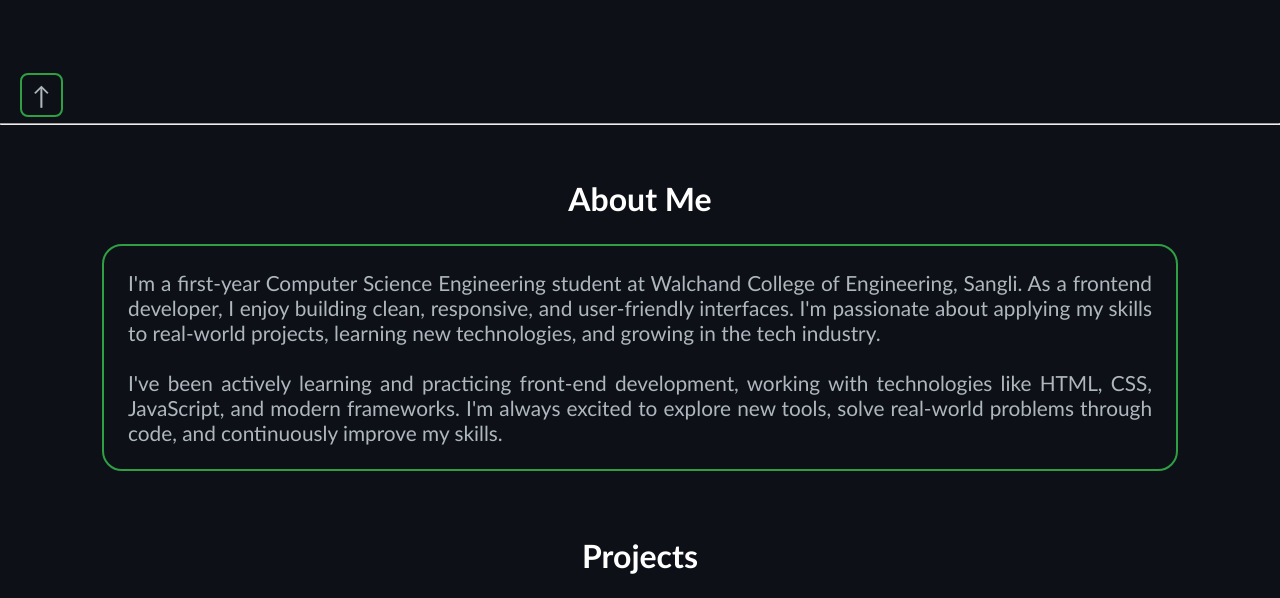
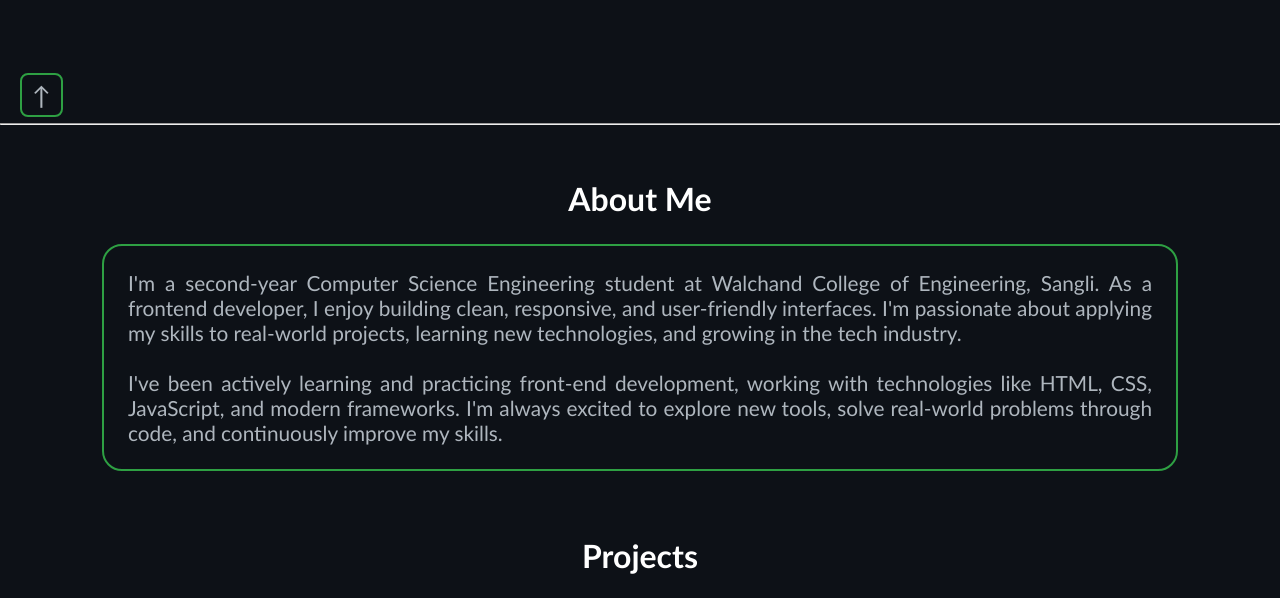
Before and after one commit to AjitM07/ajitmangsulikar.in, a plain HTML site: page index.html in a window 1280 px wide. Shown: the part 647-1245 px from the top of the page. Drawn offline with Linux system fonts and the light colour scheme.

Commit message:
Update index.html

```diff
--- a/index.html
+++ b/index.html
@@ -64,7 +64,7 @@
 
     <section class="aboutme" id="aboutme">
         <h2 class="tags">About Me</h2>
-                <p class="About"> I'm a first-year Computer Science Engineering student at Walchand College of Engineering, Sangli.    As a frontend developer, I enjoy building clean, responsive, and user-friendly interfaces. I'm passionate about applying my skills to real-world projects, learning new technologies, and growing in the tech industry.<br><br>  I've been actively learning and practicing front-end development, working with technologies like HTML, CSS, JavaScript, and modern frameworks. I'm always excited to explore new tools, solve real-world problems through code, and continuously improve my skills.</p>
+                <p class="About"> I'm a second-year Computer Science Engineering student at Walchand College of Engineering, Sangli.    As a frontend developer, I enjoy building clean, responsive, and user-friendly interfaces. I'm passionate about applying my skills to real-world projects, learning new technologies, and growing in the tech industry.<br><br>  I've been actively learning and practicing front-end development, working with technologies like HTML, CSS, JavaScript, and modern frameworks. I'm always excited to explore new tools, solve real-world problems through code, and continuously improve my skills.</p>
     </section>
 
     <br><br>
```
